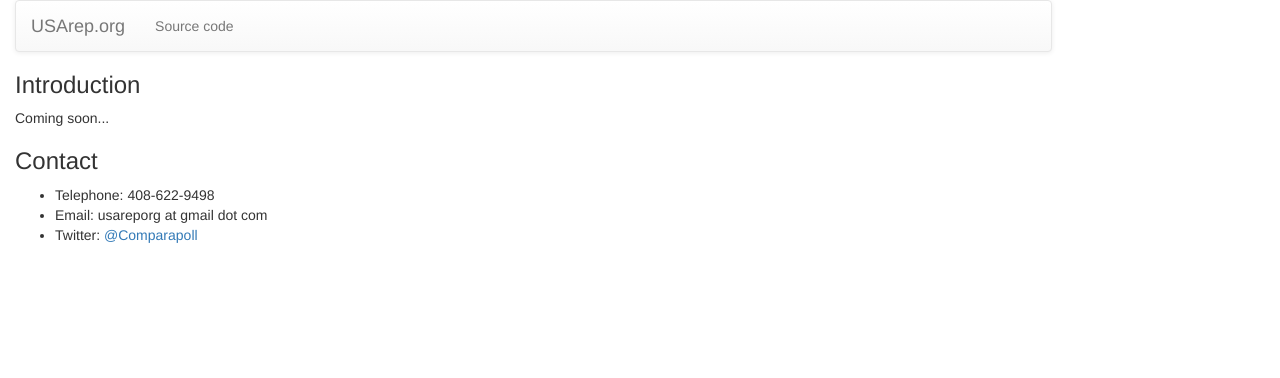
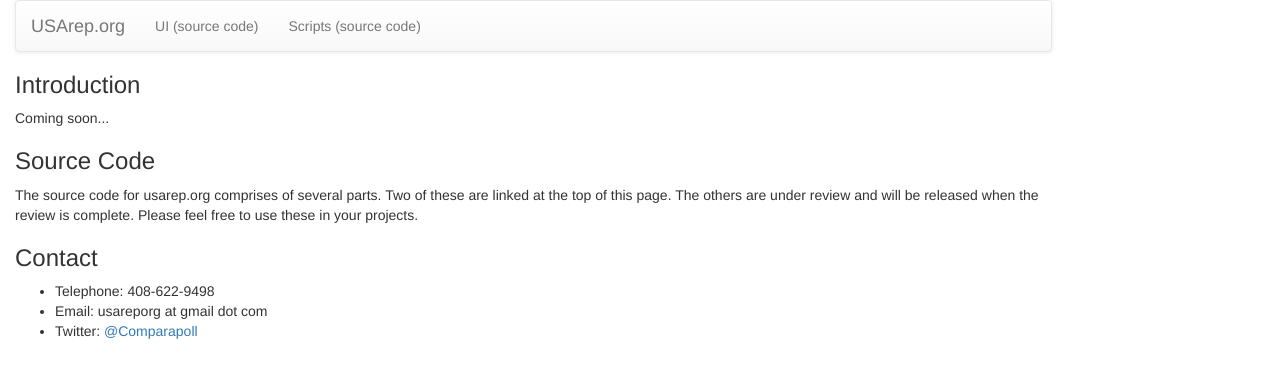
Before and after one commit to usarep/usarep.github.io, a plain HTML site: page index.html in a window 1280 px wide. Drawn offline with nearby package versions, Linux system fonts and the light colour scheme.

Commit message:
checkpoint

```diff
--- a/index.html
+++ b/index.html
@@ -67,7 +67,10 @@
     <div class="collapse navbar-collapse" id="bs-example-navbar-collapse-1">
         <ul class="nav navbar-nav">
             <li>
-              <a href="/source.html" target="_blank">Source code</a>
+              <a href="https://github.com/usarep/repvote-angular8-node" target="_blank">UI (source code)</a>
+            </li>
+            <li>
+              <a href="https://github.com/usarep/repvoteScriptsv2" target="_blank">Scripts (source code)</a>
             </li>
             <!-- <li>
               <a href="/license_explanation.html">License Explanation</a>
@@ -82,6 +85,15 @@
 <h3>Introduction</h3>
 
 <div>Coming soon...</div>
+
+<h3>Source Code</h3>
+<div>
+   The source code for usarep.org comprises of several parts.
+   Two of these are linked at the top of this page.
+   The others are under review and will be released when the review is complete.
+
+   Please feel free to use these in your projects.
+</div>
 
 <h3>Contact</h3>
 
```
